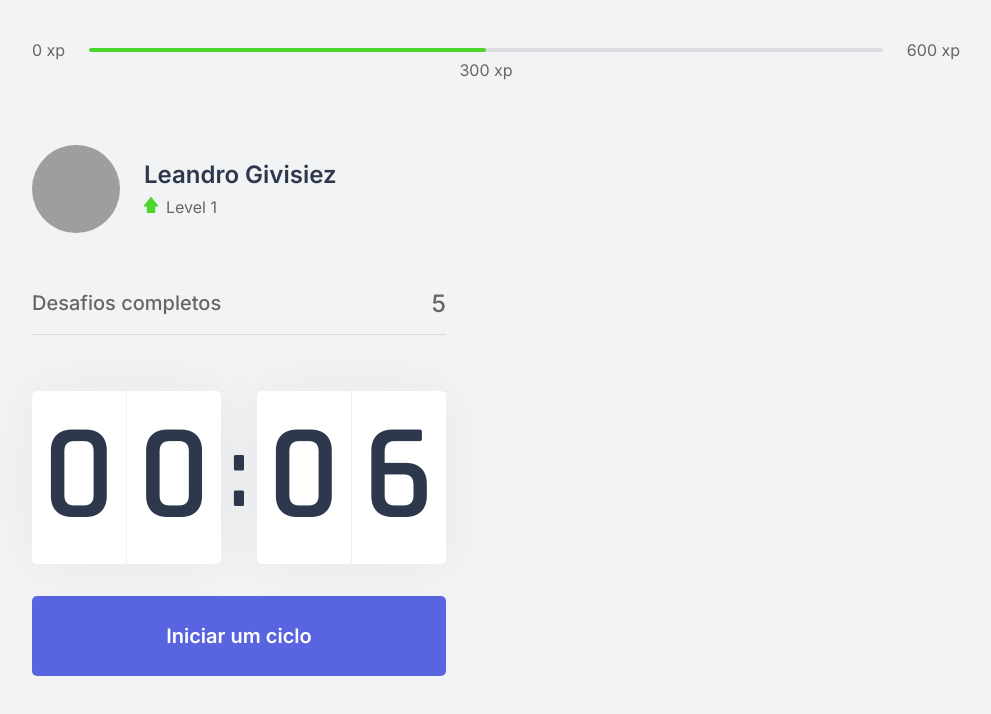
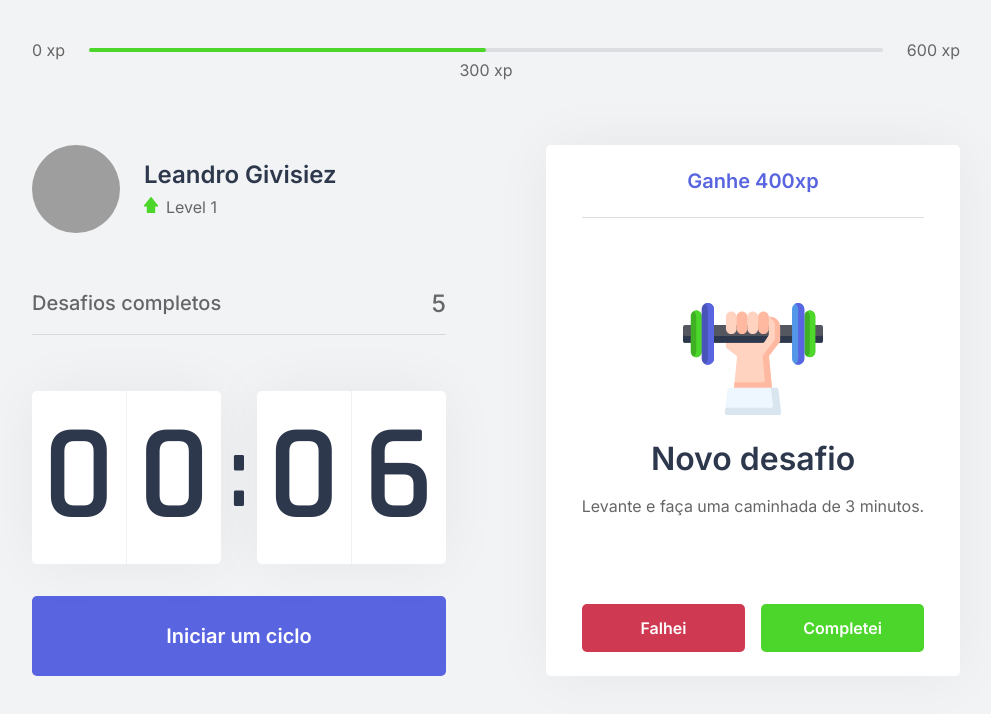
Before and after one commit to givisiez/getsup, a Next.js app: page / in a window 1280 px wide. Shown: the top 714 px of the page, without its empty margins (144-1135 px from the left). Built offline with nearby package versions, Linux system fonts and the light colour scheme; grey boxes are pictures that could not be loaded.

Commit message:
Challenge

```diff
--- /dev/null
+++ b/src/components/ChallengeBox.tsx
@@ -0,0 +1,43 @@
+import styles from '../styles/components/ChallengeBox.module.css';
+
+export function Challengebox() {
+    const hasAtiveChallenge = true;
+    return (
+        <div className={ styles.challengeBoxContainer }>
+            { hasAtiveChallenge ? (
+                <div className={ styles.challengeActive }>
+                    <header>Ganhe 400xp</header>
+
+                    <main>
+                        <img src="icons/body.svg" />
+                        <b>Novo desafio</b>
+                        <p>Levante e faça uma caminhada de 3 minutos.</p>
+                    </main>
+
+                    <footer>
+                        <button
+                            type="button"
+                            className={ styles.challengeFailedButton }
+                        >
+                            Falhei
+                        </button>
+                        <button
+                            type="button"
+                            className={ styles.challengeSucceededButton }
+                        >
+                            Completei
+                        </button>
+                    </footer>
+                </div>
+            ) : (
+                <div className={ styles.challengeNotActive }>
+                    <b>Finalize um ciclo para receber um desafio</b>
+                    <p>
+                        <img src="icons/level-up.svg" alt="Level Up" />
+                        Avance de level completando desafios.
+                    </p>
+                </div>
+            )}
+        </div>
+    )
+}
--- a/src/pages/index.tsx
+++ b/src/pages/index.tsx
@@ -1,9 +1,9 @@
+import Head from 'next/head';
 import { CompletedChallenges } from "../components/CompletedChallenges";
 import { Countdown } from "../components/Cowntdown";
 import { ExperienceBar } from "../components/ExperienceBar";
 import { Profile } from '../components/Profile';
-
-import Head from 'next/head';
+import { Challengebox } from "../components/ChallengeBox";
 
 import styles from '../styles/pages/Home.module.css'
 
@@ -24,7 +24,7 @@
           <Countdown />
         </div>
         <div>
-
+          <Challengebox />
         </div>
       </section>
     </div>
--- /dev/null
+++ b/src/styles/components/ChallengeBox.module.css
@@ -0,0 +1,115 @@
+.challengeBoxContainer {
+  height: 100%;
+
+  background: var(--white);
+  border-radius: 5px;
+  box-shadow: 0 0 60px rgba(0, 0, 0, 0.05);
+  padding: 1.5rem 2rem;
+
+  display: flex;
+  flex-direction: column;
+  align-items: center;
+  justify-content: center;
+
+  text-align: center;
+}
+
+.challengeNotActive {
+  display: flex;
+  flex-direction: column;
+  align-items: center;
+}
+
+.challengeNotActive b {
+  font-size: 1.5rem;
+  font-weight: 500;
+  line-height: 1.4;
+}
+
+.challengeNotActive p {
+   display: flex;
+   align-items: center;
+   line-height: 1.4;
+   max-width: 70%;
+   margin-top: 3rem;
+}
+
+.challengeNotActive p img {
+    margin-right: 0.5rem;
+ }
+
+ .challengeActive {
+  height: 100%;
+
+  display: flex;
+  flex-direction: column;
+}
+
+.challengeActive header {
+  color: var(--blue);
+  font-weight: 600;
+  font-size: 1.25rem;
+  padding: 0 2rem 1.5rem;
+  border-bottom: 1px solid var(--gray-line);
+}
+
+.challengeActive main {
+  flex: 1;
+  display: flex;
+  flex-direction: column;
+  align-items: center;
+  justify-content: center;
+}
+
+.challengeActive main b {
+  font-size: 2rem;
+  font-weight: 600;
+  color: var(--title);
+  margin: 1.5rem 0 1rem;
+}
+
+.challengeActive p {
+  line-height: 1.5;
+}
+
+.challengeActive footer {
+  display: grid;
+  grid-template-columns: 1fr 1fr;
+  gap: 1rem;
+}
+
+.challengeActive footer button {
+  height: 3rem;
+
+  display: flex;
+  align-items: center;
+  justify-content: center;
+
+  border: 0;
+  border-radius: 5px;
+
+  color: var(--white);
+
+  font-size: 1rem;
+  font-weight: 600;
+
+  /* ? transition: filter 0.2ms; */
+  transition: background-color 0.2s;
+  }
+
+.challengeActive footer button.challengeFailedButton {
+  background: var(--red);
+}
+
+.challengeActive footer button.challengeSucceededButton {
+  background: var(--green);
+}
+
+.challengeActive footer button.challengeFailedButton:hover {
+  /* ? filter: brightness(0.9); */
+  background: var(--red-dark);
+}
+
+.challengeActive footer button.challengeSucceededButton:hover {
+  background: var(--green-dark);
+}
--- a/src/styles/global.css
+++ b/src/styles/global.css
@@ -11,8 +11,10 @@
     --text: #666;
     --text-highlight: #b3b9ff;
     --title: #2E384d;
-    --red: #e83f5b;
+    --red: #cf3952;
+    --red-dark: #bb3148;
     --green: #4cd62b;
+    --green-dark: #3faf23;
     --blue: #5965e0;
     --blue-dark: #4953b8;
     --blue-twitter: #2aa9e0;
```
